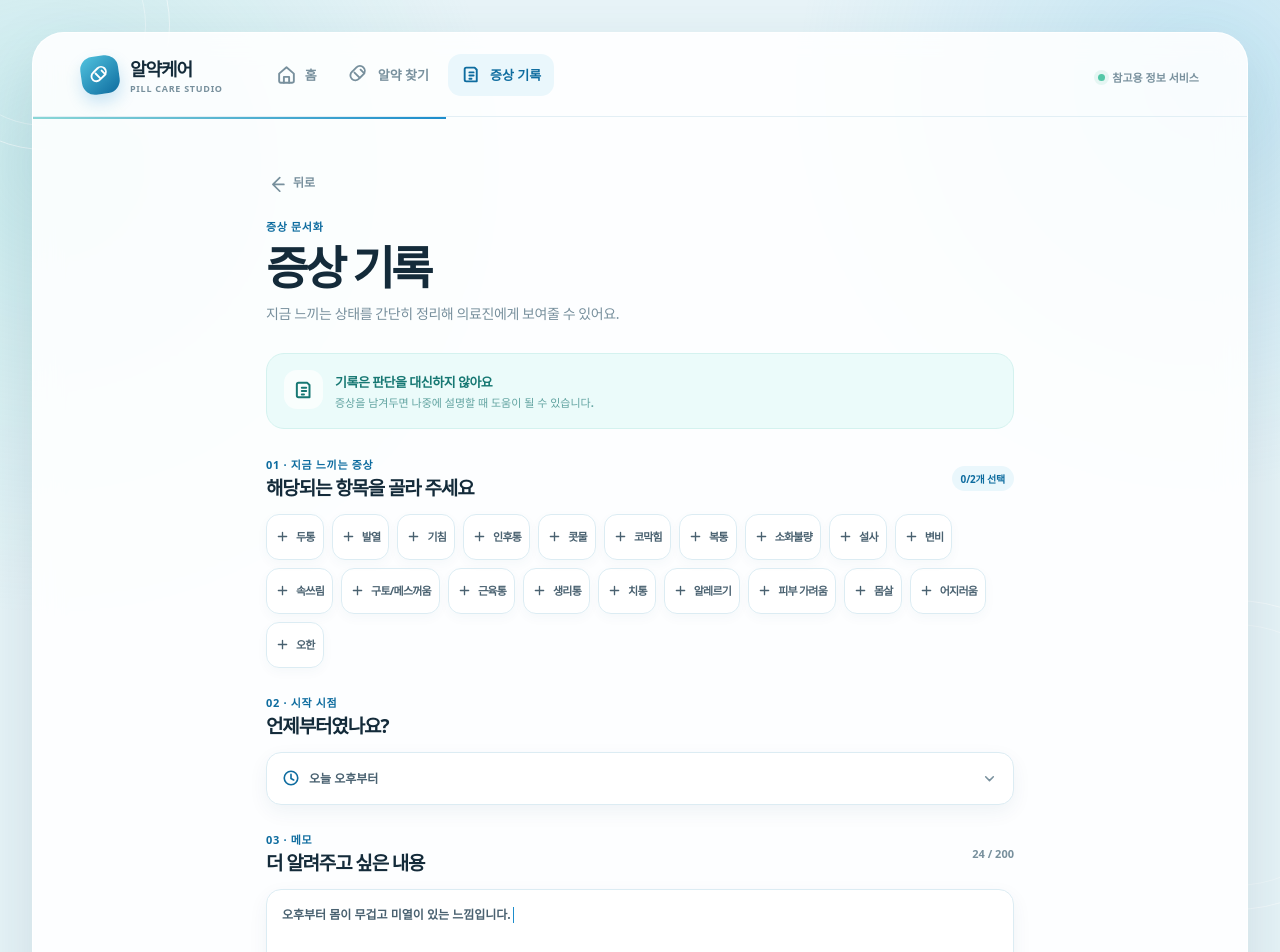
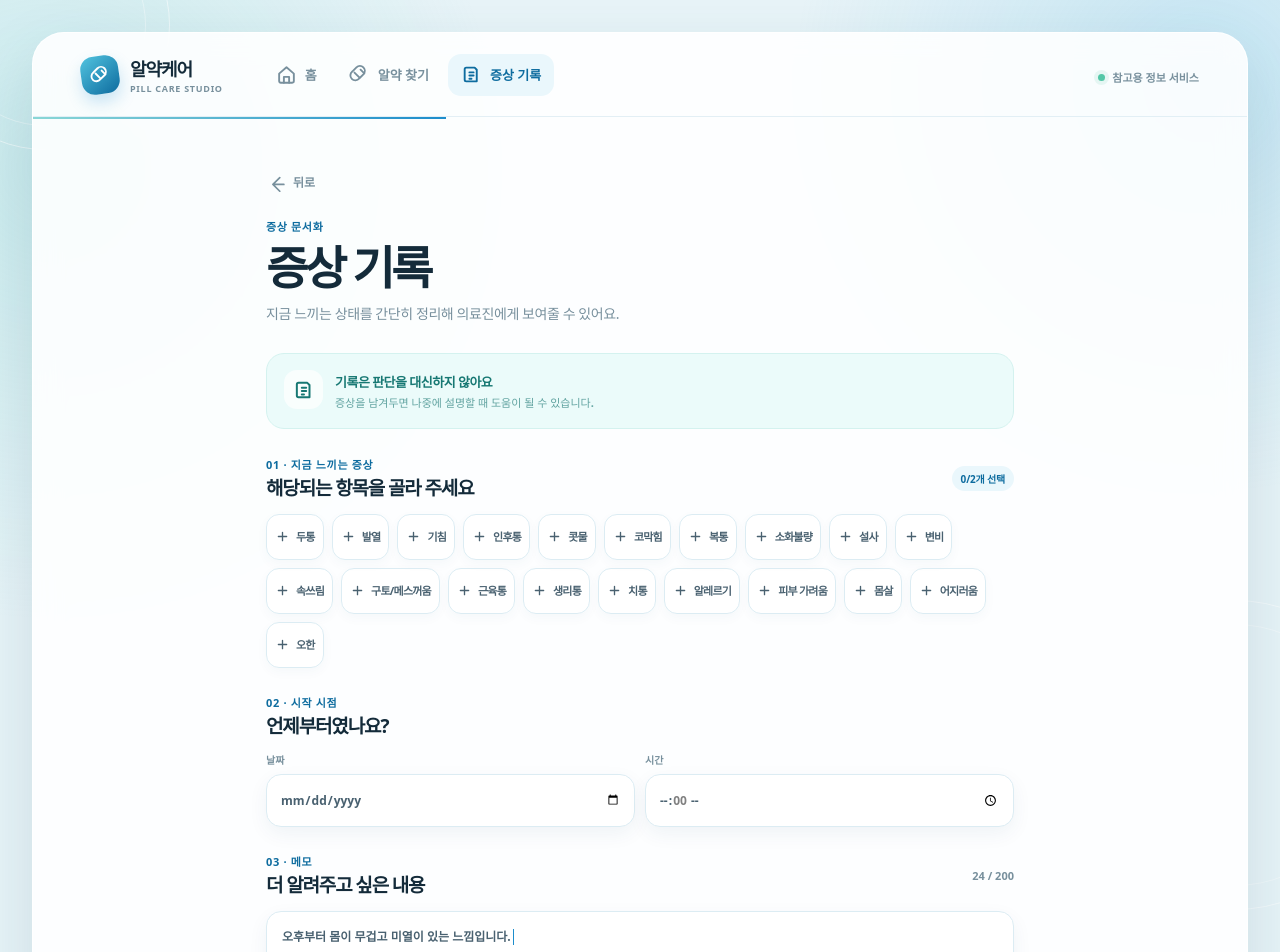
Before and after one commit to AI-Hackathon-10/frontend, a React (Vite) app: page /symptoms in a window 1280 px wide. Shown: the top 952 px of the page. Built offline with nearby package versions, Linux system fonts and the light colour scheme.

Commit message:
feat: 증상 시작 시점 입력 구현

```diff
--- a/src/pages/SymptomPage.jsx
+++ b/src/pages/SymptomPage.jsx
@@ -6,6 +6,8 @@ import { DEMO_SYMPTOM_NOTE, SYMPTOM_OPTIONS } from '../data/mockData.js'
 
 export default function SymptomPage() {
   const [selectedSymptoms, setSelectedSymptoms] = useState([])
+  const [onsetDate, setOnsetDate] = useState('')
+  const [onsetTime, setOnsetTime] = useState('')
 
   const handleToggleSymptom = (symptom) => {
     setSelectedSymptoms((current) => {
@@ -20,7 +22,7 @@ export default function SymptomPage() {
       <PageHeader eyebrow="증상 문서화" title="증상 기록" description="지금 느끼는 상태를 간단히 정리해 의료진에게 보여줄 수 있어요." />
       <section className="notice-card notice-card--mint"><span className="notice-card__icon"><Icon name="notes" size={22} /></span><div><strong>기록은 판단을 대신하지 않아요</strong><p>증상을 남겨두면 나중에 설명할 때 도움이 될 수 있습니다.</p></div></section>
       <section className="form-section" aria-labelledby="symptom-select-title"><div className="section-heading section-heading--tight"><div><span className="eyebrow">01 · 지금 느끼는 증상</span><h2 id="symptom-select-title">해당되는 항목을 골라 주세요</h2></div><Badge tone="blue">{selectedSymptoms.length}/2개 선택</Badge></div><div className="symptom-options">{SYMPTOM_OPTIONS.map((symptom) => { const isSelected = selectedSymptoms.includes(symptom); return <button aria-pressed={isSelected} className={`symptom-chip ${isSelected ? 'is-selected' : ''}`} key={symptom} onClick={() => handleToggleSymptom(symptom)} type="button">{isSelected ? <Icon name="check" size={15} /> : <Icon name="plus" size={15} />}{symptom}</button> })}</div></section>
-      <section className="form-section" aria-labelledby="symptom-time-title"><div className="section-heading section-heading--tight"><div><span className="eyebrow">02 · 시작 시점</span><h2 id="symptom-time-title">언제부터였나요?</h2></div></div><div className="select-preview"><Icon name="clock" size={18} /><span>{DEMO_SYMPTOM_NOTE.onset}</span><Icon className="select-preview__arrow" name="chevronDown" size={17} /></div></section>
+      <section className="form-section" aria-labelledby="symptom-time-title"><div className="section-heading section-heading--tight"><div><span className="eyebrow">02 · 시작 시점</span><h2 id="symptom-time-title">언제부터였나요?</h2></div></div><div className="onset-fields"><label className="onset-field"><span>날짜</span><input aria-label="증상 시작 날짜" onChange={(event) => setOnsetDate(event.target.value)} type="date" value={onsetDate} /></label><label className="onset-field"><span>시간</span><input aria-label="증상 시작 시간" onChange={(event) => setOnsetTime(event.target.value)} step="3600" type="time" value={onsetTime} /></label></div></section>
       <section className="form-section" aria-labelledby="symptom-memo-title"><div className="section-heading section-heading--tight"><div><span className="eyebrow">03 · 메모</span><h2 id="symptom-memo-title">더 알려주고 싶은 내용</h2></div><span className="character-count">24 / 200</span></div><div className="textarea-preview">{DEMO_SYMPTOM_NOTE.memo}<span className="textarea-preview__cursor" /></div></section>
       <section className="summary-card" aria-labelledby="summary-title"><div className="summary-card__topline"><span className="eyebrow">의료진에게 보여줄 요약</span><Badge tone="mint">예시 기록</Badge></div><h2 id="summary-title">현재 상태를 한 문장으로</h2><p>{DEMO_SYMPTOM_NOTE.summary}</p><div className="summary-card__footer"><span><Icon name="check" size={15} /> 기록 준비 완료</span><span>참고용</span></div></section>
       <p className="page-footnote"><Icon name="shield" size={15} /> 증상 기록은 참고용이며, 필요한 경우 의료진에게 보여주세요.</p>
--- a/src/styles/global.css
+++ b/src/styles/global.css
@@ -1854,6 +1854,33 @@ svg {
 .select-preview__arrow {
   margin-left: auto;
   color: var(--ink-muted);
+}
+
+.onset-fields {
+  display: grid;
+  grid-template-columns: repeat(2, minmax(0, 1fr));
+  gap: 10px;
+}
+
+.onset-field {
+  display: grid;
+  gap: 7px;
+  color: var(--ink-muted);
+  font-size: 10px;
+  font-weight: 750;
+}
+
+.onset-field input {
+  width: 100%;
+  min-height: 53px;
+  padding: 0 13px;
+  color: var(--ink-soft);
+  background: white;
+  border: 1px solid var(--border);
+  border-radius: 15px;
+  box-shadow: var(--shadow-sm);
+  font: inherit;
+  font-size: 12px;
 }
 
 .character-count {
```
Also changed, not shown: 1 other file (tests, documents, lock files or other folders).
